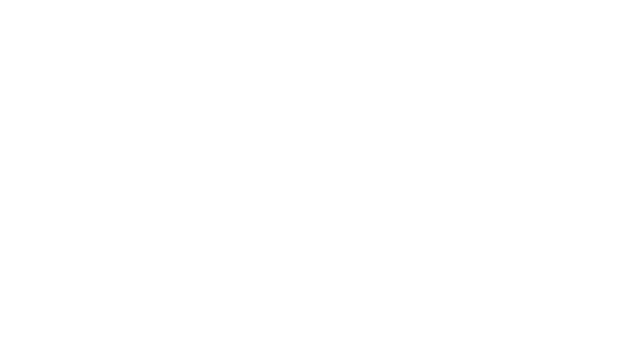
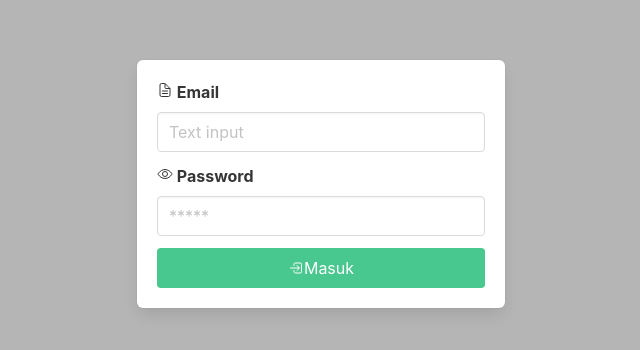
Before and after one commit to ujangaripin24/cargo-spacecraft, a React (Create React App) app: page / in a window 1280 px wide. Before the commit this address had no page. Shown: the part 216-566 px from the top of the page, without its empty margins (319-959 px from the left). Built offline with nearby package versions, Linux system fonts and the light colour scheme.

Commit message:
5. login form has been crated

```diff
--- a/src/App.js
+++ b/src/App.js
@@ -1,11 +1,13 @@
 import { BrowserRouter, Routes, Route } from "react-router-dom";
 import Dashboard from "./pages/Dashboard";
+import Login from "./components/Login";
 
 function App() {
   return (
     <div>
       <BrowserRouter>
         <Routes>
+          <Route path="/" element={<Login/>}/>
           <Route path="/dashboard" element={<Dashboard/>}/>
         </Routes>
       </BrowserRouter>
--- a/src/components/Login.jsx
+++ b/src/components/Login.jsx
@@ -0,0 +1,36 @@
+import React from 'react';
+import { IoLogInOutline, IoEyeOutline, IoDocumentTextOutline } from "react-icons/io5";
+
+const Login = () => {
+  return (
+        <section className="hero has-background-grey-light is-fullheight">
+          <div className="hero-body">
+            <div className="container">
+                <div className="columns is-centered">
+                    <div className="column is-4">
+                        <form className="box">
+                            <div className='field'>
+                                <label className="label"><IoDocumentTextOutline/> Email</label>
+                                <div className="control">
+                                <input className="input" type="text" placeholder="Text input"/>
+                            </div>
+                            </div>
+                            <div className='field'>
+                            <label className="label"><IoEyeOutline/> Password</label>
+                            <div className="control">
+                                <input className="input" type="password" placeholder="*****"/>
+                            </div>
+                            </div>
+                            <div className='field'>
+                                <button className="button is-success is-fullwidth"><IoLogInOutline/> Masuk</button>
+                            </div>
+                        </form>
+                    </div>
+                </div>
+            </div>
+          </div>
+        </section>
+    )
+}
+
+export default Login
--- a/src/components/Navbar.jsx
+++ b/src/components/Navbar.jsx
@@ -4,7 +4,7 @@
 const Navbar = () => {
     return(
         <div>
-            <nav className="navbar is-fixed-top hash-shadow" role="navigation" aria-label="main navigation">
+            <nav className="navbar is-fixed-top hash-shadow is-dark" role="navigation" aria-label="main navigation">
               <div className="navbar-brand">
                 <NavLink className="navbar-item" to="/dashboard">
                   <img src="https://bulma.io/images/bulma-logo.png" width="112" height="28" alt="Gambar"/>
```
